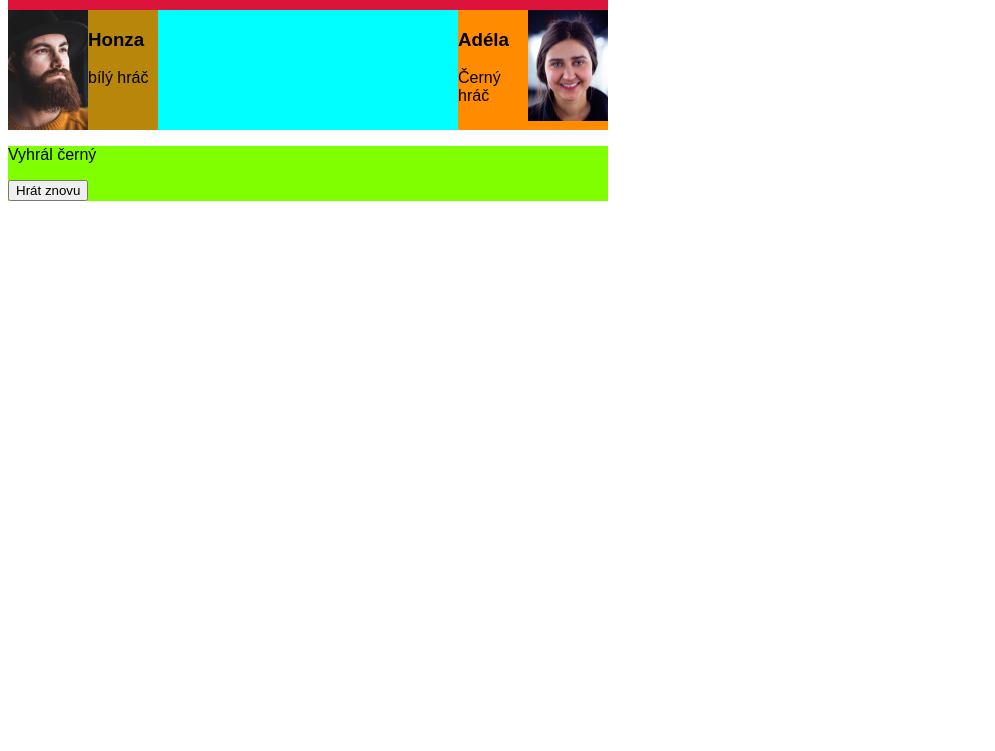
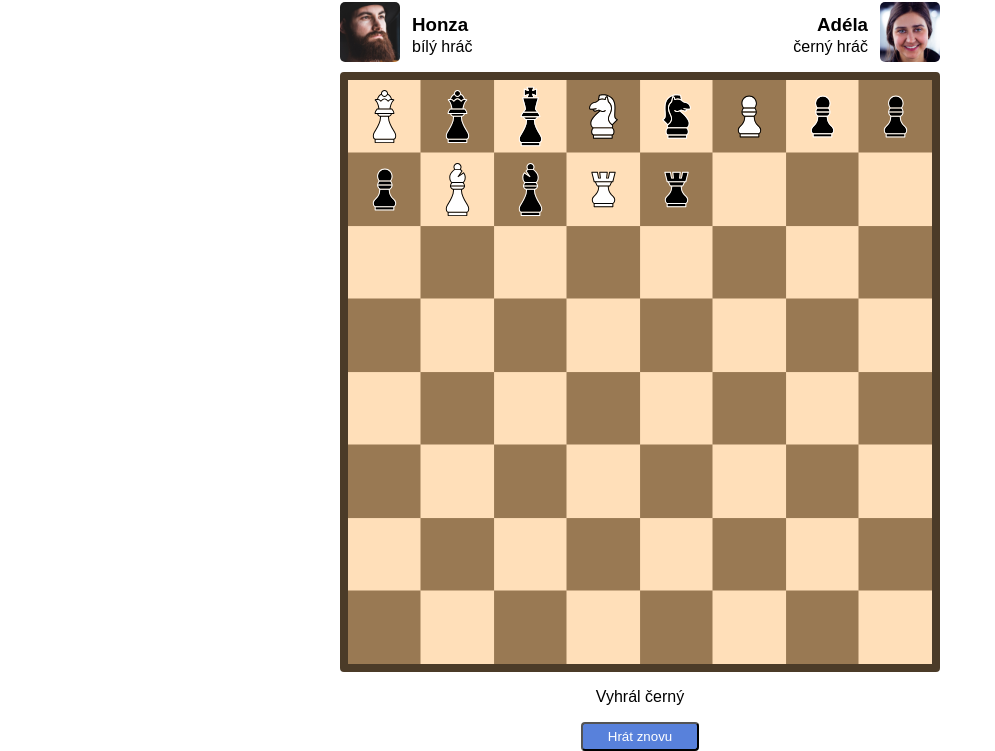
Before and after one commit to HTML-a-CSS-2-Podzim-2021-Online/sachy-nasajana, a plain HTML site: page index.html in a window 1280 px wide. Shown: the part 78-829 px from the top of the page, without its empty margins (0-995 px from the left). Before the commit the page ends 800 px from the top, so only its background shows below. Drawn offline with Linux system fonts and the light colour scheme.

```diff
--- a/index.html
+++ b/index.html
@@ -10,31 +10,56 @@
 </head>
 
 <body>
-    <div class="sachy">
-        <div class="titulek">
-            <h1>Šachy</h1>
+
+    <h1>Šachy</h1>
+
+    <div class="hraci">
+        <div class="hrac bil">
+            <div class="bily">
+                <h3>Honza</h3>
+                <p>bílý hráč</p>
+            </div>
+            <div>
+                <img src="obrazky/hraci/honza.jpg" alt="Hráč 1">
+            </div>
         </div>
-        <div class="hrac-1">
-            <img style="float: left" src="obrazky/hraci/honza.jpg" alt="Hráč 1">
-            <h3>Honza</h3>
-            <p>bílý hráč</p>
+        <div class="hrac cer">
+            <div class="cerny">
+                <h3>Adéla</h3>
+                <p>černý hráč</p>
+            </div>
+            <div>
+                <img src="obrazky/hraci/adela.jpg" alt="Hráč 2">
+            </div>
         </div>
-        <div class="hrac-2">
-            <img style="float: right" src="obrazky/hraci/adela.jpg" alt="Hráč 2">
-            <h3>Adéla</h3>
-            <p>Černý hráč</p>
-        </div>
+    </div>
 
-        <div class="sachovnice">
-        </div>
+
+    <div class="sachovnice">
+
+
+        <img src="obrazky/figurky/dama-bila.svg" class="fig dama-b" alt="Bílá dáma">
+        <img src="obrazky/figurky/dama-cerna.svg" class="fig dama-c" alt="Černá dáma">
+        <img src="obrazky/figurky/kral-cerna.svg" class="fig kral-c" alt="Černý král">
+        <img src="obrazky/figurky/kun-bila.svg" class="fig kun-b" alt="Bílý kůň">
+        <img src="obrazky/figurky/kun-cerna.svg" class="fig kun-c" alt="Černý kůň">
+        <img src="obrazky/figurky/pesec-bila.svg" class="fig pesec-b" alt="Bílý pěšec">
+        <img src="obrazky/figurky/pesec-cerna.svg" class="fig pesec-c-1" alt="Černý pěšec">
+        <img src="obrazky/figurky/pesec-cerna.svg" class="fig pesec-c-2" alt="Černý pěšec">
+        <img src="obrazky/figurky/pesec-cerna.svg" class="fig pesec-c-3" alt="Černý pěšec">
+        <img src="obrazky/figurky/strelec-bila.svg" class="fig strelec-b" alt="Bílý střelec">
+        <img src="obrazky/figurky/strelec-cerna.svg" class="fig strelec-c" alt="Černý střelec">
+        <img src="obrazky/figurky/vez-bila.svg" class="fig vez-b" alt="Bílá věž">
+        <img src="obrazky/figurky/vez-cerna.svg" class="fig vez-c" alt="Černá věž">
 
 
     </div>
-    <div class="hra">
+
+    <div class="nova-hra">
         <p>Vyhrál černý</p>
-        <p><button>Hrát znovu</button></p>
+        <button>Hrát znovu</button>
     </div>
-    </div>
+
 </body>
 
 </html>
--- a/styly.css
+++ b/styly.css
@@ -1,47 +1,75 @@
 body {
+    margin: auto;
     max-width: 600px;
     font-family: sans-serif;
+    text-align: center;
 }
 
-.sachy {
-    display: grid;
-    grid-template-columns: repeat(8, 1fr);
-    grid-template-rows: repeat(12, auto);
-    background-color: aqua;
+*p {
+    font-size: 14px;
 }
 
-.titulek {
-    grid-column: 1/-1;
-    grid-row: 1/2;
-    background-color: crimson;
+.nova-hra button {
+    background-color: rgb(88, 129, 219);
+    color: white;
+    padding: 5px 25px;
+    display: block;
+    margin: auto;
+    border-radius: 4px;
 }
 
-.hrac-1 {
-    grid-column: 1/3;
-    background-color: darkgoldenrod;
+.hraci {
+    display: flex;
+    justify-content: space-between;
+    height: 70px;
 }
 
-.hrac-2 {
-    grid-column: 7/9;
-    background-color: darkorange;
+.hrac {
+    display: flex;
 }
 
-.hrac-1 img,
-.hrac-2 img {
-    width: 80px;
-    height: auto;
+.bily {
+    order: 1;
+    padding: 10px 10px;
+    text-align: left;
+}
+
+.cerny {
+    padding: 10px 10px;
+    text-align: right;
+}
+
+.bily h3,
+.cerny h3 {
+    margin: 2px 2px;
+}
+
+.bily p,
+.cerny p {
+    margin: 2px 2px;
+}
+
+.hraci img {
+    width: 60px;
+    height: 60px;
+    object-fit: cover;
+    border-radius: 5px;
+    margin-bottom: 15px;
 }
 
 .sachovnice {
-    grid-column: 1/-1;
-    grid-row: 3/6;
-    background-color: blueviolet;
-    /*background-image: url(obrazky/sachovnice.png);*/
-    height: auto;
+    display: grid;
+    grid-template-columns: repeat(8, 1fr);
+    grid-template-rows: repeat(8, 1fr);
+    background-image: url(obrazky/sachovnice.png);
+    background-size: 100%;
+    background-position: center;
+    background-repeat: no-repeat;
+    border: 8px solid #4b3b28;
+    border-radius: 4px;
 }
 
-.hra {
-    background-color: chartreuse;
-    grid-column: 3/6;
-    grid-row: 11/12;
+.fig {
+    width: 100%;
+    justify-self: center;
 }
```
